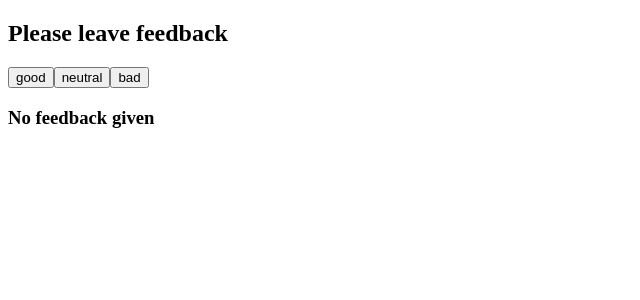
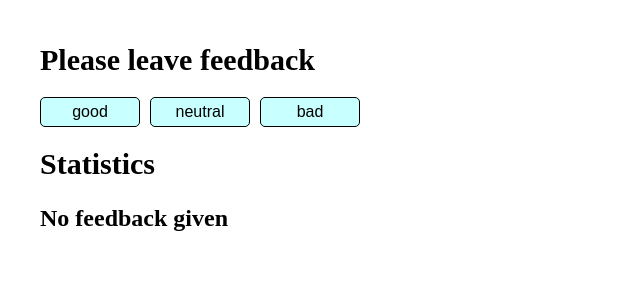
Before and after one commit to Liliia-Pedorych/goit-react-hw-02-feedback, a React (Create React App) app: page / in a window 1280 px wide. Shown: the top 300 px of the page, without its empty margins (0-640 px from the left). Built offline with nearby package versions, Linux system fonts and the light colour scheme.

Commit message:
Додає стилі

```diff
--- a/src/Components/FeedbackOptions/FeedbackOptions.js
+++ b/src/Components/FeedbackOptions/FeedbackOptions.js
@@ -1,6 +1,6 @@
 import React from 'react';
 import PropTypes from 'prop-types';
-// // import './FeedbackOptions.module.css';
+import styles from './FeedbackOptions.module.css';
 
 const FeedbackOptions = ({ option, onLeaveFeedback }) => {
   return (
--- a/src/Components/FeedbackOptions/FeedbackOptions.module.css
+++ b/src/Components/FeedbackOptions/FeedbackOptions.module.css
@@ -0,0 +1,16 @@
+button {
+  width: 100px;
+  height: auto;
+  padding: 5px;
+  margin-right: 10px;
+  font-size: 16px;
+  border: 1px solid black;
+  border-radius: 5px;
+  background-color: rgb(200, 255, 255);
+  cursor: pointer;
+}
+
+button:hover {
+  background: rgb(255, 255, 240);
+  border: 1px solid steelblue;
+}
--- a/src/Components/Notification/Notification.css
+++ b/src/Components/Notification/Notification.css
@@ -0,0 +1,3 @@
+h3 {
+  font-size: 24px;
+}
--- a/src/Components/Notification/Notification.js
+++ b/src/Components/Notification/Notification.js
@@ -1,5 +1,5 @@
 import React from 'react';
-// import './Notification.css';
+import styles from './Notification.css';
 
 const Notification = ({ message }) => {
   return <h3>{message}</h3>;
--- a/src/Components/Section/Section.js
+++ b/src/Components/Section/Section.js
@@ -1,10 +1,10 @@
 import React from 'react';
 import PropTypes from 'prop-types';
-// import './Section.module.css';
+import styles from './Section.module.css';
 
 const Section = ({ title, children }) => {
   return (
-    <div className="Section">
+    <div className={styles.section}>
       <h2>{title}</h2>
       {children}
     </div>
--- a/src/Components/Section/Section.module.css
+++ b/src/Components/Section/Section.module.css
@@ -1,7 +1,10 @@
-.Container {
+.section {
   max-width: 1200px;
   margin: 0 auto;
   padding: 15px;
-  text-align: center;
-  background-color: #e8f6fc;
 }
+
+h2 {
+  margin: 20px 0;
+  font-size: 30px;
+}
--- a/src/Components/Statistics/Statistics.js
+++ b/src/Components/Statistics/Statistics.js
@@ -1,17 +1,17 @@
 import React from 'react';
 import PropTypes from 'prop-types';
 import Notification from '../Notification/Notification';
-// // import './Statistics.module.css';
+import styles from './Statistics.module.css';
 
 const Statistics = ({ good, neutral, bad, total, positivePercentage }) => {
   const isFeedback = total === 0;
   return (
     <>
+      <h2>Statistics</h2>
       {isFeedback ? (
         <Notification message="No feedback given" />
       ) : (
         <>
-          <h2>Statistics</h2>
           <p>Good:{good}</p>
           <p>Neutral:{neutral}</p>
           <p>Bad:{bad}</p>
--- a/src/Components/Statistics/Statistics.module.css
+++ b/src/Components/Statistics/Statistics.module.css
@@ -0,0 +1,5 @@
+p {
+  margin-top: 0;
+  margin-bottom: 10px;
+  font-size: 20px;
+}
```
